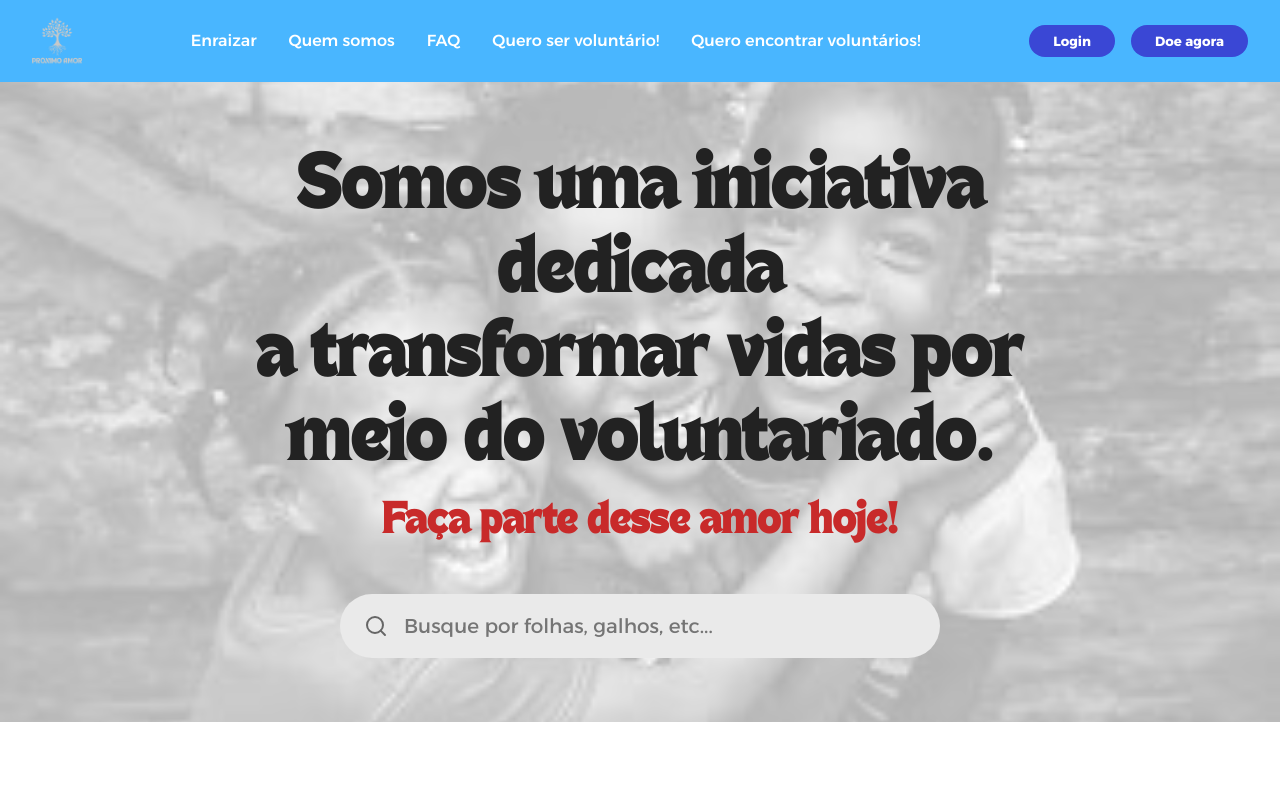
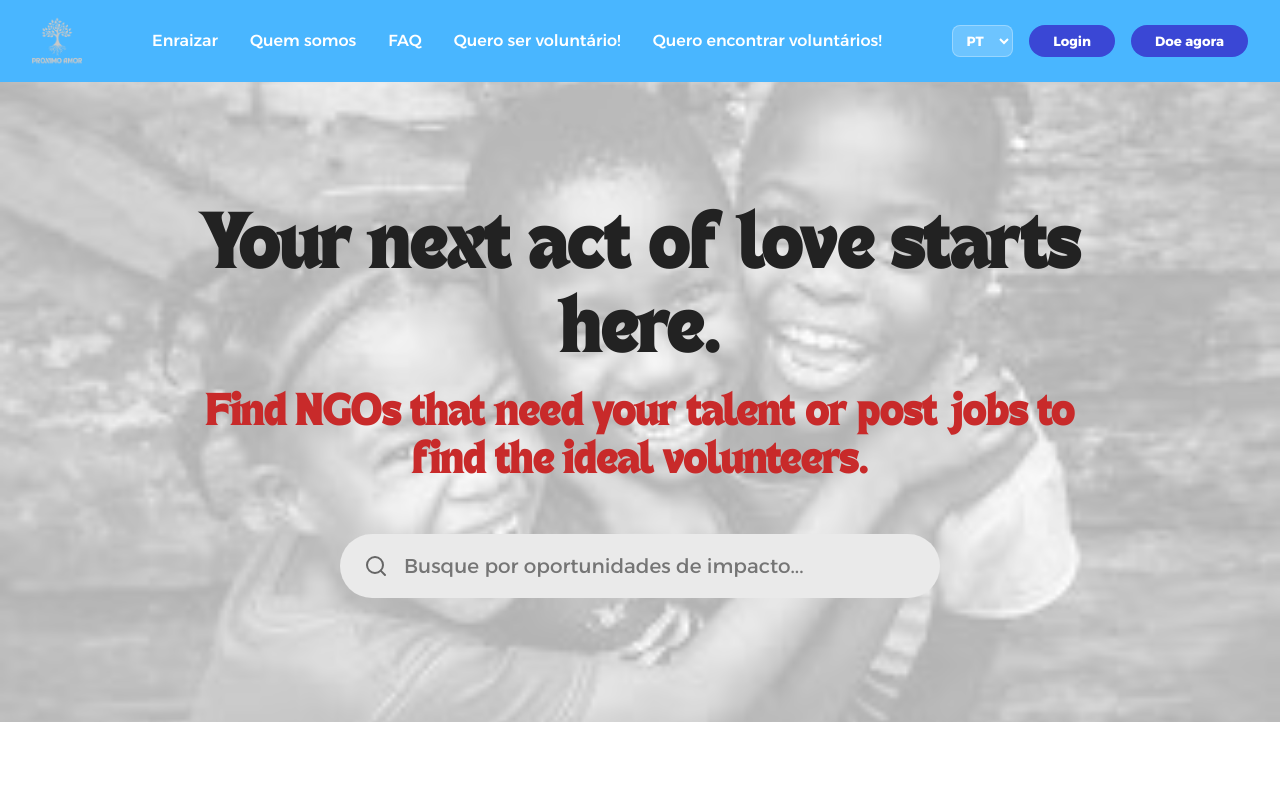
Before and after one commit to carlos2511760-blip/Proximo-Amor, a React (Vite) app: page / in a window 1280 px wide. Shown: the top 785 px of the page. Built offline with nearby package versions, Linux system fonts and the light colour scheme.

Commit message:
Atualizações - Carlos

```diff
--- a/index.html
+++ b/index.html
@@ -4,7 +4,21 @@
     <meta charset="UTF-8" />
     <link rel="icon" type="image/svg+xml" href="/favicon.svg" />
     <meta name="viewport" content="width=device-width, initial-scale=1.0" />
-    <title>proximo-amor</title>
+    <title>Próximo Amor | Conectando Corações e Voluntariado</title>
+    <meta name="description" content="O Próximo Amor é uma plataforma que conecta voluntários a ONGs e projetos sociais. Encontre sua causa e transforme vidas." />
+    <meta name="keywords" content="voluntariado, ONGs, impacto social, ajuda, solidariedade, próximo amor" />
+
+    <!-- Open Graph / Facebook -->
+    <meta property="og:type" content="website" />
+    <meta property="og:title" content="Próximo Amor | Conectando Corações" />
+    <meta property="og:description" content="Encontre oportunidades de voluntariado e ajude ONGs a transformarem o mundo." />
+    <meta property="og:image" content="/hero.png" />
+
+    <!-- Twitter -->
+    <meta property="twitter:card" content="summary_large_image" />
+    <meta property="twitter:title" content="Próximo Amor | Voluntariado" />
+    <meta property="twitter:description" content="Junte-se à maior rede de solidariedade." />
+    <meta property="twitter:image" content="/hero.png" />
   </head>
   <body>
     <div id="root"></div>
--- a/src/components/Header.jsx
+++ b/src/components/Header.jsx
@@ -1,10 +1,13 @@
 import React from 'react';
 import { useNavigate } from 'react-router-dom';
+import { useTranslation } from 'react-i18next';
+import i18n from '../i18n';
 import './LandingPage.css';
 
 const base = import.meta.env.BASE_URL;
 
 const Header = () => {
+  const { t } = useTranslation();
   const navigate = useNavigate();
   return (
     <header className="header">
@@ -12,15 +15,24 @@ const Header = () => {
         <img src={`${base}icons/logoBBG.png`} alt="Proximo Amor" onError={(e) => { e.target.style.display = 'none'; }} />
       </div>
       <nav className="header-nav">
-        <a href="#enraizar">Enraizar</a>
-        <a href="#quem-somos">Quem somos</a>
-        <a href="#faq">FAQ</a>
-        <a href="#voluntario">Quero ser voluntário!</a>
-        <a href="#ong">Quero encontrar voluntários!</a>
+        <a href="#enraizar">{t('nav_root')}</a>
+        <a href="#quem-somos">{t('nav_about')}</a>
+        <a href="#faq">{t('nav_faq')}</a>
+        <a href="#voluntario">{t('cta_volunteer_long')}</a>
+        <a href="#ong">{t('cta_ong_long')}</a>
       </nav>
       <div className="header-actions">
-        <button onClick={() => navigate('/auth')} className="btn-secondary">Login</button>
-        <button className="btn-secondary">Doe agora</button>
+        <select
+          onChange={(e) => i18n.changeLanguage(e.target.value)}
+          className="lang-select"
+          defaultValue={i18n.language}
+        >
+          <option value="pt">PT</option>
+          <option value="en">EN</option>
+          <option value="es">ES</option>
+        </select>
+        <button onClick={() => navigate('/auth')} className="btn-secondary">{t('nav_login')}</button>
+        <button className="btn-secondary">{t('cta_donate')}</button>
       </div>
     </header>
   );
--- a/src/components/Hero.jsx
+++ b/src/components/Hero.jsx
@@ -1,26 +1,28 @@
 import React from 'react';
 import { Search } from 'lucide-react';
+import { useTranslation } from 'react-i18next';
 import './LandingPage.css';
 
 const base = import.meta.env.BASE_URL;
 
 const Hero = () => {
+  const { t } = useTranslation();
   return (
     <section className="hero-section" style={{ backgroundImage: `url(${base}homeBG.jpeg)` }}>
       <div className="hero-overlay"></div>
       <div className="hero-content">
         <h1 className="hero-title">
-          Somos uma iniciativa dedicada<br/>a transformar vidas por meio do voluntariado.
+          {t('hero_title')}
         </h1>
         <h2 className="hero-subtitle">
-          Faça parte desse amor hoje!
+          {t('hero_subtitle')}
         </h2>
 
         <div className="hero-search">
           <Search size={24} className="hero-search-icon" />
           <input
             type="text"
-            placeholder="Busque por folhas, galhos, etc..."
+            placeholder={t('hero_search_placeholder')}
             className="hero-search-input"
           />
         </div>
--- a/src/components/JobsSection.jsx
+++ b/src/components/JobsSection.jsx
@@ -1,10 +1,12 @@
 import React from 'react';
 import { MapPin, Calendar } from 'lucide-react';
+import { useTranslation } from 'react-i18next';
 import './LandingPage.css';
 
 const base = import.meta.env.BASE_URL;
 
 const JobsSection = () => {
+  const { t } = useTranslation();
   const jobs = [
     {
       img: `${base}jardim.jpeg`,
@@ -43,9 +45,9 @@ const JobsSection = () => {
   return (
     <section className="jobs-section" style={{ backgroundImage: `url(${base}leaves.png)` }}>
       <div className="container jobs-container">
-        <h2 className="jobs-title">Raízes da semana</h2>
+        <h2 className="jobs-title">{t('jobs_title')}</h2>
         <p className="jobs-subtitle">
-          Veja as oportunidades selecionadas pelo Próximo Amor para esta semana!
+          {t('jobs_subtitle')}
         </p>
 
         <div className="jobs-grid">
@@ -54,7 +56,7 @@ const JobsSection = () => {
               <img src={job.img} alt={job.title} className="job-image" />
               <div className="job-content">
                 <h3 className="job-title">{job.title}</h3>
-                <p className="job-author">por {job.author}</p>
+                <p className="job-author">{t('job_by')} {job.author}</p>
                 <p className="job-desc">{job.desc}</p>
 
                 <div className="job-footer">
--- a/src/components/LandingPage.css
+++ b/src/components/LandingPage.css
@@ -31,6 +31,23 @@
 .header-actions {
   display: flex;
   gap: 1rem;
+  align-items: center;
+}
+
+.lang-select {
+  background: rgba(255, 255, 255, 0.2);
+  border: 1px solid rgba(255, 255, 255, 0.3);
+  color: white;
+  padding: 0.4rem 0.6rem;
+  border-radius: 0.5rem;
+  outline: none;
+  cursor: pointer;
+  font-family: var(--font-main);
+  font-weight: bold;
+}
+
+.lang-select option {
+  color: #333;
 }
 
 .btn-secondary {
--- a/src/i18n.js
+++ b/src/i18n.js
@@ -7,13 +7,18 @@ const resources = {
     translation: {
       "welcome": "Bem-vindo ao Próximo Amor",
       "mission": "Conectando corações e talentos para um mundo melhor.",
-      "hero_title": "O seu próximo gesto de amor começa aqui.",
-      "hero_subtitle": "Encontre ONGs que precisam do seu talento ou poste vagas para encontrar os voluntários ideais.",
-      "cta_volunteer": "Quero ser Voluntário",
-      "cta_ong": "Sou uma ONG",
+      "hero_title": "Somos uma iniciativa dedicada a transformar vidas por meio do voluntariado.",
+      "hero_subtitle": "Faça parte desse amor hoje!",
+      "hero_search_placeholder": "Busque por oportunidades de impacto...",
       "nav_home": "Início",
       "nav_jobs": "Vagas",
       "nav_login": "Entrar",
+      "nav_about": "Quem somos",
+      "nav_faq": "FAQ",
+      "nav_root": "Enraizar",
+      "cta_volunteer_long": "Quero ser voluntário!",
+      "cta_ong_long": "Quero encontrar voluntários!",
+      "cta_donate": "Doe agora",
       "footer_text": "© 2024 Próximo Amor. Impactando vidas juntos.",
       "features": "Funcionalidades",
       "features_sub": "Tudo o que você precisa para gerenciar e encontrar oportunidades de impacto social.",
@@ -22,7 +27,10 @@ const resources = {
       "feature_jobs_title": "Busca Inteligente",
       "feature_jobs_desc": "Filtre por categoria, localização e tempo de dedicação.",
       "feature_ong_title": "Gestão de Vagas",
-      "feature_ong_desc": "Crie e gerencie oportunidades com facilidade."
+      "feature_ong_desc": "Crie e gerencie oportunidades com facilidade.",
+      "jobs_title": "Raízes da semana",
+      "jobs_subtitle": "Veja as oportunidades selecionadas pelo Próximo Amor para esta semana!",
+      "job_by": "por"
     }
   },
   en: {
--- a/src/index.css
+++ b/src/index.css
@@ -1,3 +1,31 @@
+@font-face {
+  font-family: 'Alexandria';
+  src: url('/Alexandria-VariableFont_wght.ttf') format('truetype');
+  font-weight: 100 900;
+  font-style: normal;
+}
+
+@font-face {
+  font-family: 'Arvo';
+  src: url('/Arvo-Regular.ttf') format('truetype');
+  font-weight: 400;
+  font-style: normal;
+}
+
+@font-face {
+  font-family: 'Arvo';
+  src: url('/Arvo-Bold.ttf') format('truetype');
+  font-weight: 700;
+  font-style: normal;
+}
+
+@font-face {
+  font-family: 'TanHeadline';
+  src: url('/TANHEADLINE-Regular.ttf') format('truetype');
+  font-weight: normal;
+  font-style: normal;
+}
+
 :root {
   --primary: #49B6FF;
   --primary-hover: #3AA0E8;
```
